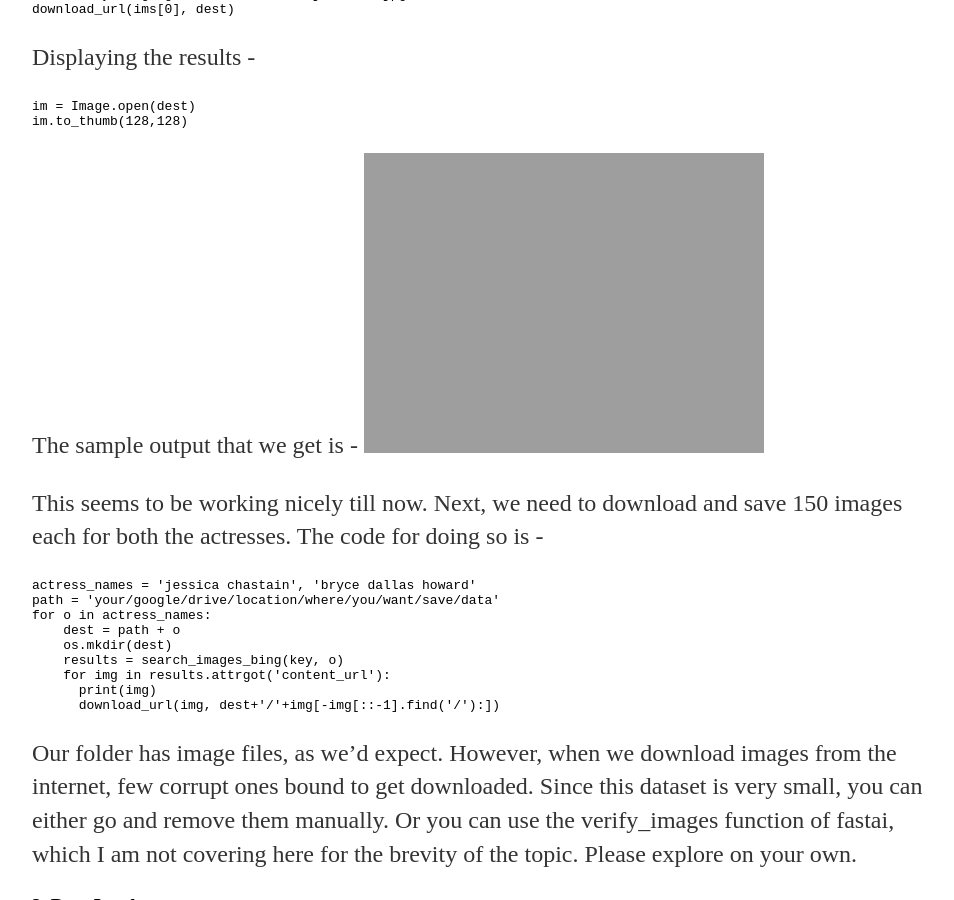
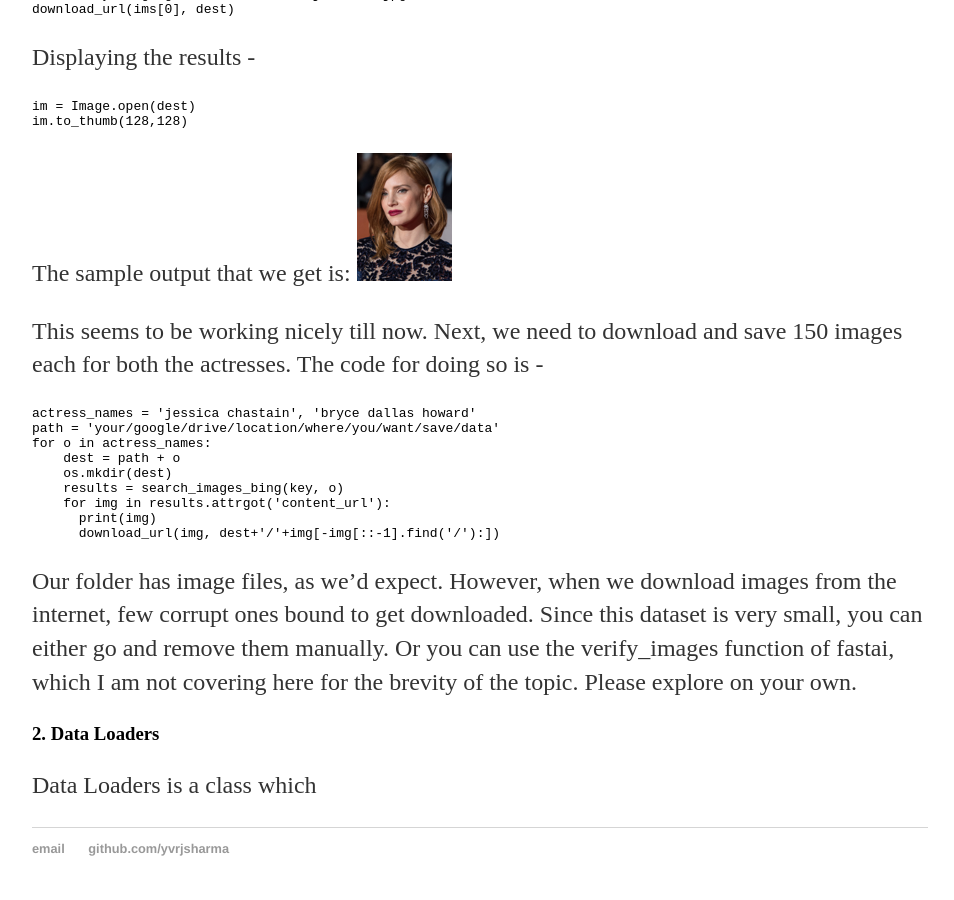
Before and after one commit to yvrjsharma/yvrjsharma.github.io, a Jekyll site: the page built from _posts/2020-09-17-fastai-chap2-build-deploy-dl-models.md, in a window 1280 px wide and 900 px high, scrolled down 5933 px. Shown: the whole window, without its empty margins (160-1114 px from the left). Built offline with Jekyll 4.4.1, drawn with Linux system fonts in a browser that asks for light colours.

Commit message:
Update blog

````diff
--- a/_posts/2020-09-17-fastai-chap2-build-deploy-dl-models.md
+++ b/_posts/2020-09-17-fastai-chap2-build-deploy-dl-models.md
@@ -71,8 +71,8 @@ im = Image.open(dest)
 im.to_thumb(128,128)
 ```
 
-The sample output that we get is -
-![]('/images/download.png')
+The sample output that we get is:
+![](/images/download.png)
 
 This seems to be working nicely till now. Next, we need to download and save 150 images each for both the actresses. The code for doing so is -
 
````
